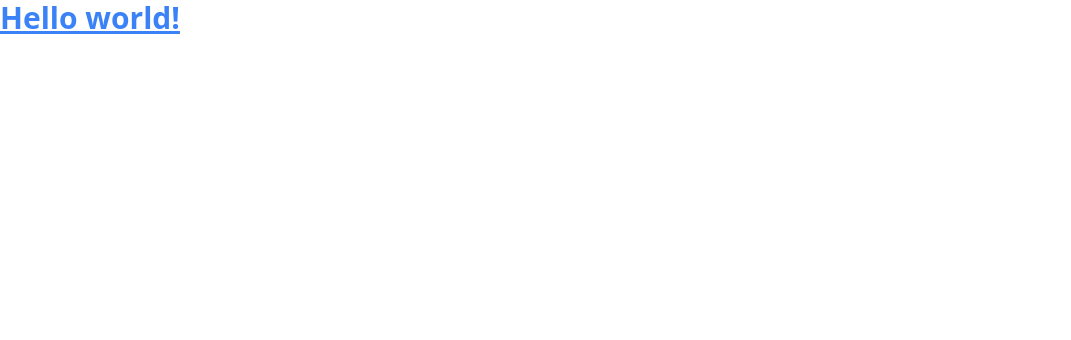
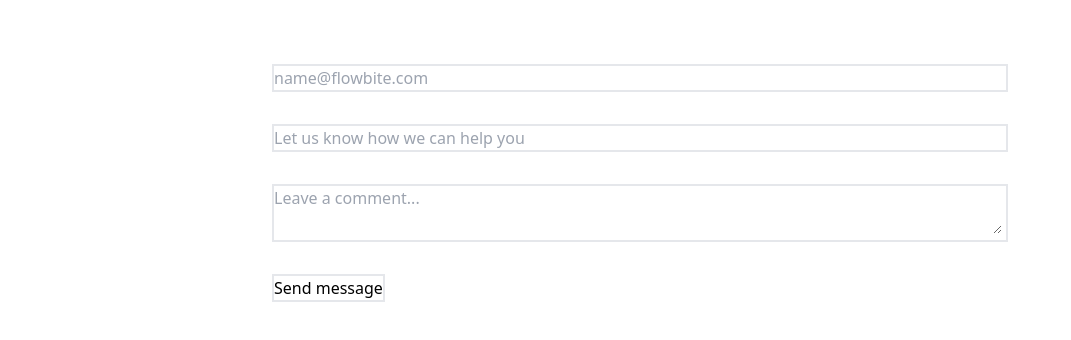
Before and after one commit to ForZade/CoffeeShop-rework, a React (Vite) app in the folder Frontend/: page / in a window 1280 px wide. Shown: the top 340 px of the page, without its empty margins (0-1071 px from the left). Built offline with nearby package versions, Linux system fonts and the light colour scheme.

Commit message:
contact form connected

```diff
--- a/Frontend/src/App.tsx
+++ b/Frontend/src/App.tsx
@@ -5,12 +5,13 @@ import MainLayout from "./layouts/MainLayout";
 
 // Pages
 import HomePage from "./pages/HomePage";
+import ContactsPage from "./pages/ContactsPage";
 import { ThemeProvider } from "./contexts/ThemeContext";
 
 const routes = createBrowserRouter(
     createRoutesFromElements(
         <Route path="/" element={<MainLayout />}>
-            <Route index element={<HomePage />} />
+            <Route index element={<ContactsPage />} />
         </Route>
     )
 )
--- /dev/null
+++ b/Frontend/src/pages/ContactsPage.tsx
@@ -0,0 +1,45 @@
+import { useState } from 'react';
+import axios from 'axios';
+
+export default function ContactsPage () {
+    const [email, setEmail] = useState('');
+    const [subject, setSubject] = useState('');
+    const [message, setMessage] = useState('');
+
+    const handleSubmit = async (event: React.FormEvent<HTMLFormElement>) => {
+        event.preventDefault();
+
+        try {
+            const response = await axios.post('http://localhost:7000/api/v1/users/contact', {
+              email,
+              subject,
+              message,
+            });
+
+            console.log(response.data);
+          } catch (error) {
+            console.error('Error:', error);
+          }
+        };
+
+
+
+    return (
+        <section className="bg-white dark:bg-gray-900">
+  <div className="py-8 lg:py-16 px-4 mx-auto max-w-screen-md">
+      <form onSubmit={handleSubmit} className="space-y-8">
+          <div className='border-2'>
+              <input type="email"  className='w-[45.5rem]'  placeholder="name@flowbite.com" required value={email}  onChange={(event) => setEmail(event.target.value)}></input>
+          </div>
+          <div className='border-2'>
+              <input type="text" className='w-[45.5rem]' placeholder="Let us know how we can help you" required value={subject}  onChange={(event) => setSubject(event.target.value)}></input>
+          </div>
+          <div className='border-2'>
+              <textarea className='w-[45.5rem]' placeholder="Leave a comment..." required  value={message}  onChange={(event) => setMessage(event.target.value)}></textarea>
+          </div>
+          <button type="submit" className='border-2 '>Send message</button>
+      </form>
+  </div>
+</section>
+    )
+}
```
Also changed, not shown: 1 other file (tests, documents, lock files or other folders).
